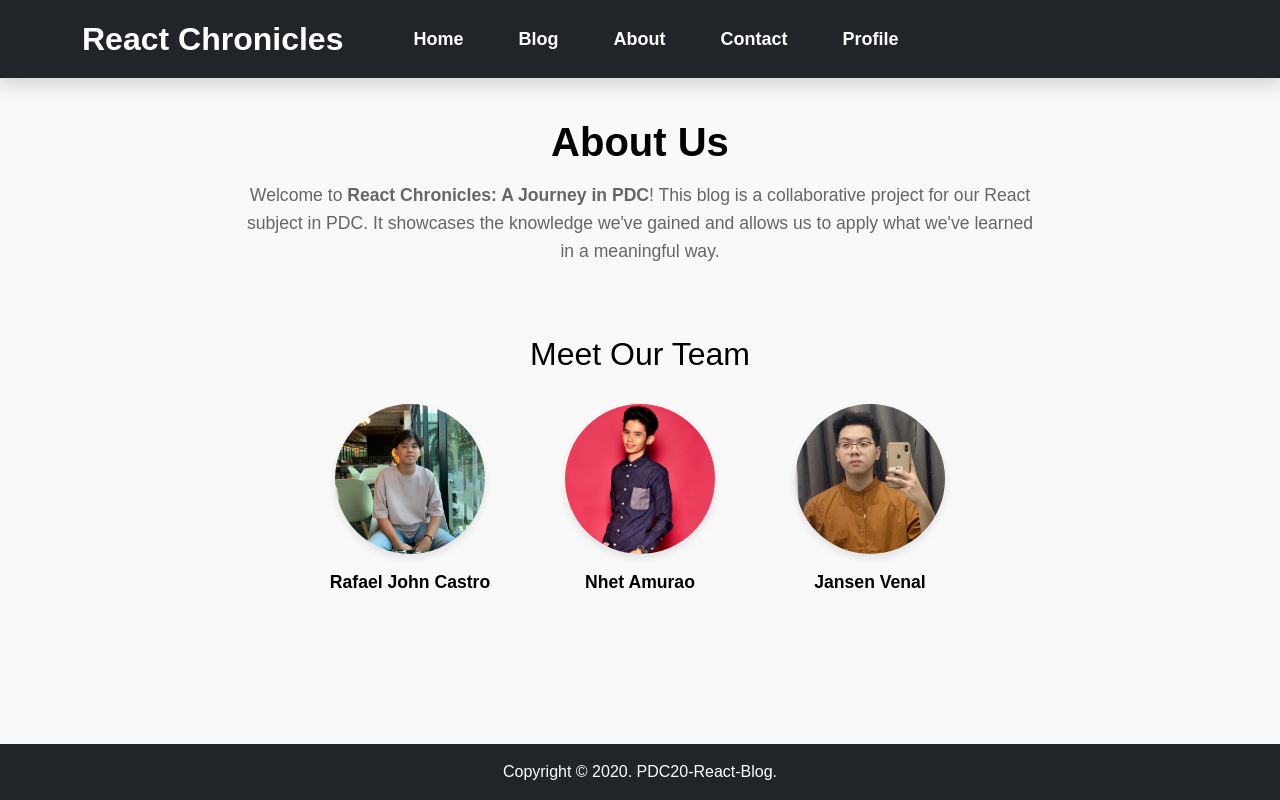
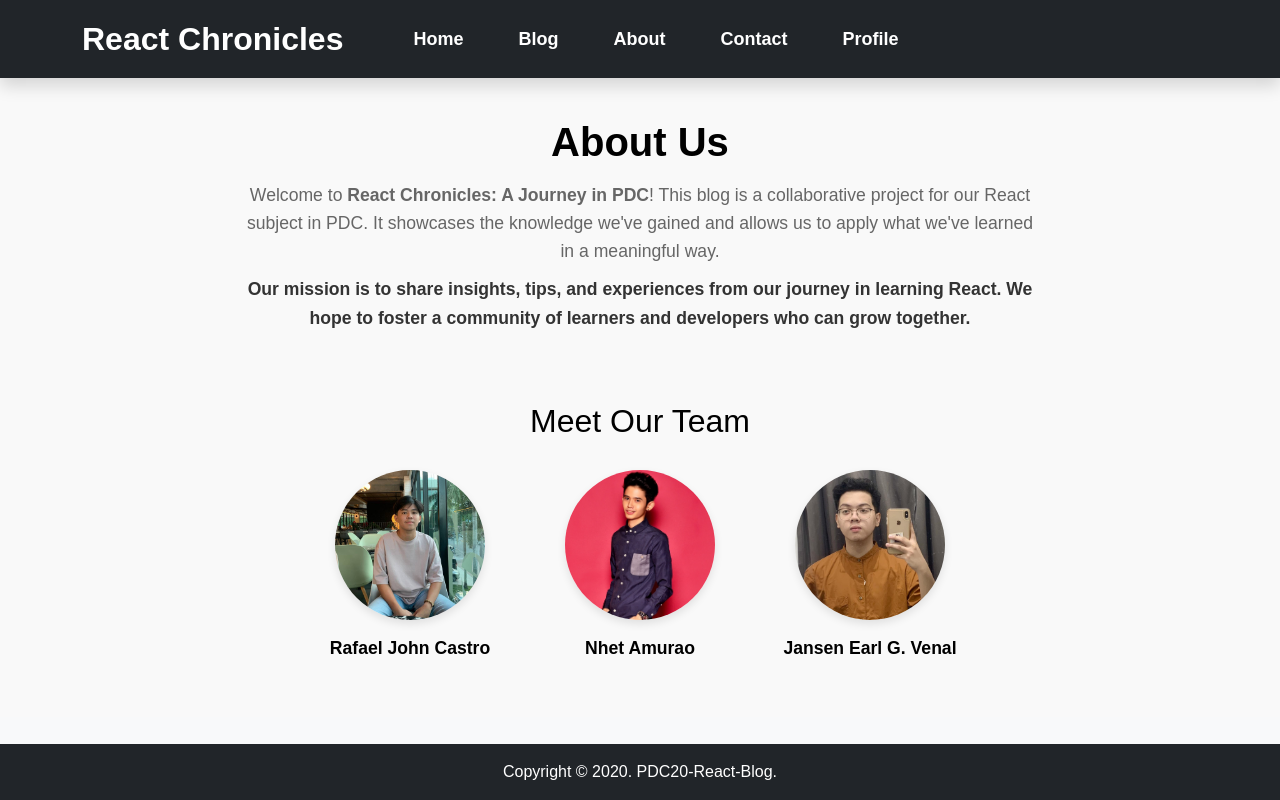
Before and after one commit to Rajoooooo/PDC20-BLOG, a React (Create React App) app: page /about in a window 1280 px wide. Built offline with nearby package versions, Linux system fonts and the light colour scheme.

Commit message:
About page design

```diff
--- a/src/Contents/AboutContent.js
+++ b/src/Contents/AboutContent.js
@@ -1,38 +1,73 @@
-import React from 'react';
+import React, { useState } from 'react';
 import './about.css';
 import RafaelImage from '../Contents/rafael.jpg';
 import JansenImage from '../Contents/jansen.jpg';
-import NhetImage from '../Contents/nhet.png'
+import NhetImage from '../Contents/nhet.png';
 
 const About = () => {
+  const [selectedMember, setSelectedMember] = useState(null);
+
+  const teamMembers = [
+    {
+      name: 'Rafael John Castro',
+      role: 'Lead Developer',
+      contribution: 'Responsible for coding and implementing core features like React Router and state management for blog posts. Also ensured responsiveness and user-friendly UI.',
+      comments: 'Found the role rewarding but stressful, managing multiple parts of the project under tight deadlines. Enjoyed the leadership opportunity and problem-solving challenges.',
+      learnings: 'Gained a deeper understanding of React.js, state management, and component-based design. Developed leadership skills in guiding the team and ensuring progress despite challenges.',
+      image: RafaelImage,
+    },
+    {
+      name: 'Nhet Amurao',
+      role: 'Documentation Lead',
+      contribution: 'Led the documentation efforts, organizing project details, and ensuring accuracy and structure in the narrative report.',
+      comments: 'Found the documentation process insightful yet challenging, especially in presenting technical details in an understandable way.',
+      learnings: 'Realized the importance of teamwork and well-crafted documentation in a project\'s success, highlighting how it makes the project accessible and understandable for others.',
+      image: NhetImage,
+    },
+    {
+      name: 'Jansen Earl G. Venal',
+      role: 'Contributor',
+      contribution: 'Assisted with documentation and contributed minor code updates, including bug fixes and validation.',
+      comments: 'Found balancing documentation and coding tasks challenging but rewarding, appreciating the well-rounded experience of the project.',
+      learnings: 'Learned the importance of aligning code with documentation and the significance of teamwork and clear communication to maintain consistency and project success.',
+      image: JansenImage,
+    }
+  ];
+
+  const handleClick = (member) => {
+    setSelectedMember(member);
+  };
+
   return (
     <div className="about-container">
       <h1 className="about-title">About Us</h1>
       <p className="about-description">
         Welcome to <b>React Chronicles: A Journey in PDC</b>! This blog is a collaborative project for our React subject in PDC. It showcases the knowledge we've gained and allows us to apply what we've learned in a meaningful way.
       </p>
+      <p className="about-mission">
+        Our mission is to share insights, tips, and experiences from our journey in learning React. We hope to foster a community of learners and developers who can grow together.
+      </p>
       <div className="team-section">
         <h2 className="team-title">Meet Our Team</h2>
         <div className="team-members">
-          <div className="team-member">
-            <div className="image-frame">
-              <img src={RafaelImage} alt="Rafael John Castro" />
+          {teamMembers.map((member, index) => (
+            <div key={index} className="team-member" onClick={() => handleClick(member)}>
+              <div className="image-frame">
+                <img src={member.image} alt={member.name} />
+              </div>
+              <p className="member-name">{member.name}</p>
             </div>
-            <p className="member-name">Rafael John Castro</p>
+          ))}
+        </div>
+        {selectedMember && (
+          <div className="team-member-info">
+            <h3>{selectedMember.name}</h3>
+            <p><strong>Role:</strong> {selectedMember.role}</p>
+            <p><strong>Contribution:</strong> {selectedMember.contribution}</p>
+            <p><strong>Comments:</strong> {selectedMember.comments}</p>
+            <p><strong>Learnings:</strong> {selectedMember.learnings}</p>
           </div>
-          <div className="team-member">
-            <div className="image-frame">
-              <img src={NhetImage} alt="Nhet Amurao" />
-            </div>
-            <p className="member-name">Nhet Amurao</p>
-          </div>
-          <div className="team-member">
-            <div className="image-frame">
-              <img src={JansenImage} alt="Jansen Venal" />
-            </div>
-            <p className="member-name">Jansen Venal</p>
-          </div>
-        </div>
+        )}
       </div>
     </div>
   );
--- a/src/Contents/about.css
+++ b/src/Contents/about.css
@@ -19,9 +19,19 @@
   font-size: 1.1rem;
   text-align: center;
   max-width: 800px;
+  margin-bottom: 10px;
+  line-height: 1.6;
+  color: #666;
+}
+
+.about-mission {
+  font-size: 1.1rem;
+  text-align: center;
+  max-width: 800px;
   margin-bottom: 40px;
   line-height: 1.6;
-    color: #666;
+  font-weight: bold;
+  color: #333;
 }
 
 .team-section {
@@ -51,6 +61,7 @@
   width: 200px;
   text-align: center;
   transition: transform 0.3s ease;
+  cursor: pointer;
 }
 
 .team-member:hover {
@@ -86,5 +97,44 @@
 }
 
 .team-member:hover .member-name {
-    color: #007bff;
+  color: #006ee4;
 }
+
+.team-member-info {
+  margin-top: 30px;
+  background-color: #ffffff;
+  padding: 20px;
+  border-radius: 8px;
+  box-shadow: 0 4px 12px rgba(0, 0, 0, 0.1);
+  max-width: 800px;
+  text-align: left;
+  margin-left: auto;
+  margin-right: auto;
+}
+
+
+.team-member-info h3 {
+  font-size: 1.8rem;
+  margin-bottom: 10px;
+}
+
+.team-member-info p {
+  font-size: 1.1rem;
+  margin-bottom: 10px;
+}
+
+.contact-button {
+  margin-top: 40px;
+  padding: 10px 20px;
+  font-size: 1.1rem;
+  background-color: #0d0d0e;
+  color: white;
+  border: none;
+  border-radius: 5px;
+  cursor: pointer;
+  transition: background-color 0.3s ease;
+}
+
+.contact-button:hover {
+  background-color: #0056b3;
+}
```
Lines whose indentation alone changed are shown as unchanged.
